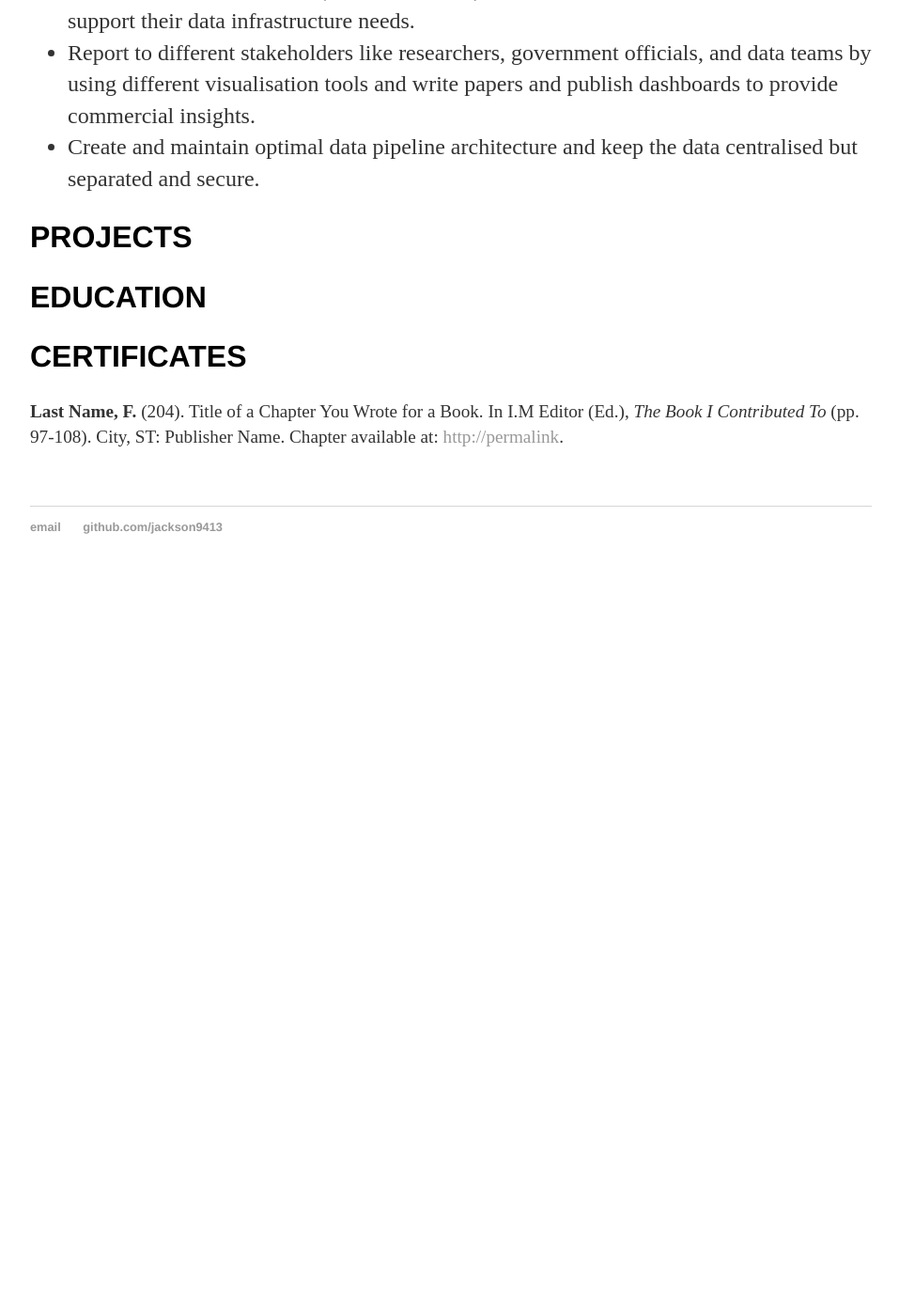
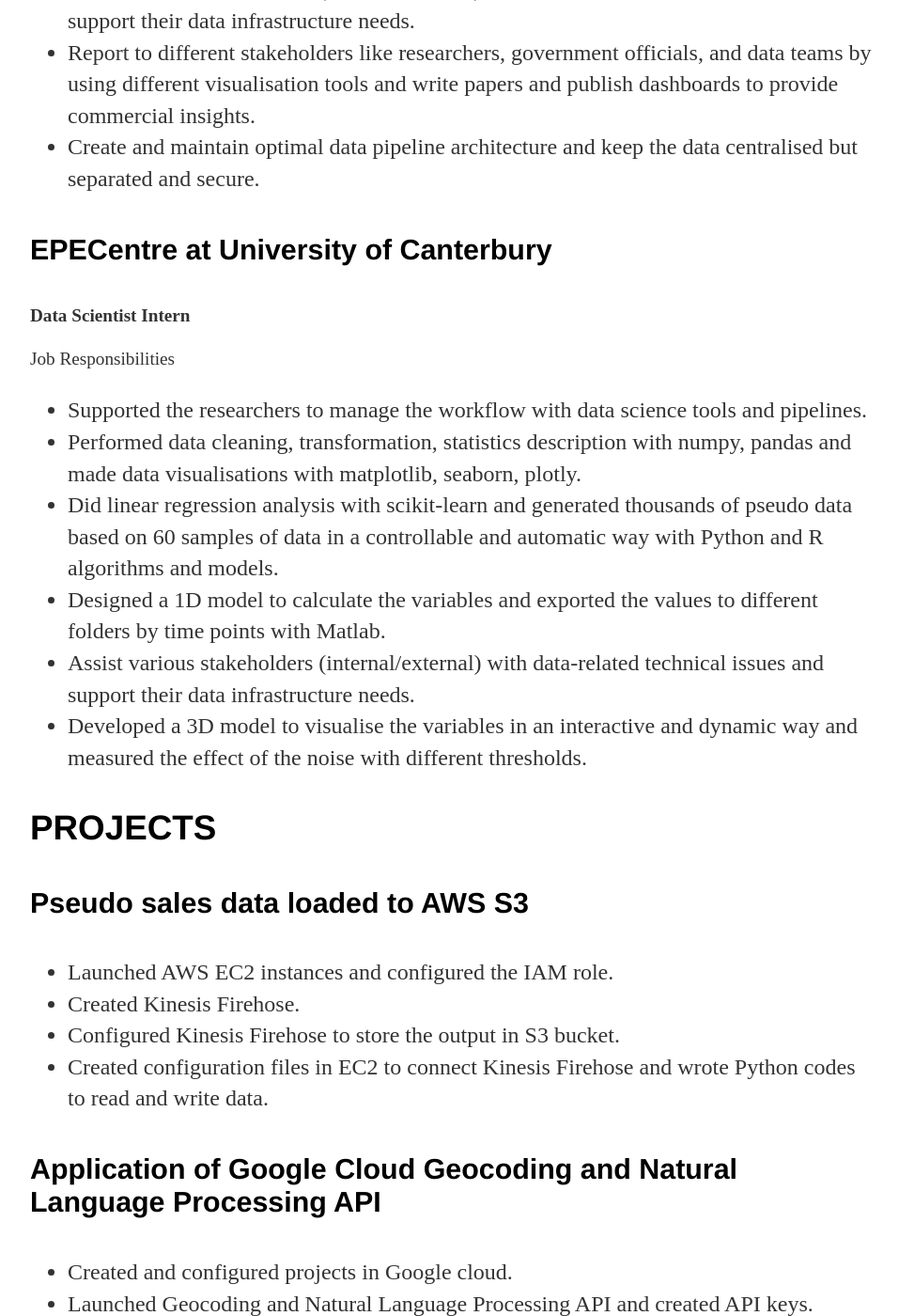
Before and after one commit to jackson9413/jackson9413.github.io, a Jekyll site: the page built from cv/index.html, in a window 1280 px wide and 1400 px high, scrolled down 1172 px. Shown: the whole window at 94% size, without its empty margins (160-1117 px from the left). Built offline with Jekyll 4.4.1, drawn with Linux system fonts in a browser that asks for light colours; before the commit the page ends 1802 px from its top, so only the background shows below that; some of the changed text lies outside the part shown.

Commit message:
Update index.html

```diff
--- a/cv/index.html
+++ b/cv/index.html
@@ -15,7 +15,9 @@
 					</address>
 
 					<h3>SKILLS</h3>
-					Power BI, SQL, Python, R, AWS<br>
+					<p>
+						<li>Power BI, SQL, Python, Java, R, AWS</li>
+					</p>
 					<h3>WORK EXPERIENCE</h3>
 					<h4 id="company-name">Health Quality And Safety Commission</h4>
 					<p id="job-title"><strong>Data Engineer</strong></p>
@@ -40,10 +42,67 @@
 							<li> Create and maintain optimal data pipeline architecture and keep the data centralised but separated and secure.</li>
 						</ul>
 					</p>
-					<h2>PROJECTS</h2>
-					<h2>EDUCATION</h2>
-					<h2>CERTIFICATES</h2>
-					<p><strong>Last Name, F.</strong> (204). Title of a Chapter You Wrote for a Book. In I.M Editor (Ed.), <em>The Book I Contributed To</em> (pp. 97-108). City, ST: Publisher Name. Chapter available at: <a href="#">http://permalink</a>.
-
-
+					<h4 id="company-name">EPECentre at University of Canterbury</h4>
+					<p id="job-title"><strong>Data Scientist Intern</strong></p>
+					<p id="job-responsibilities">Job Responsibilities</p>
+					<p>
+						<ul>
+							<li> Supported the researchers to manage the workflow with data science tools and pipelines. </li>
+							<li> Performed data cleaning, transformation, statistics description with numpy, pandas and made
+								data visualisations with matplotlib, seaborn, plotly. </li>
+							<li> Did linear regression analysis with scikit-learn and generated thousands of pseudo data based
+								on 60 samples of data in a controllable and automatic way with Python and R algorithms and models. </li>
+							<li> Designed a 1D model to calculate the variables and exported the values to different folders by time points
+								with Matlab. </li>
+							<li> Assist various stakeholders (internal/external) with data-related technical issues and support their
+								data infrastructure needs.</li>
+							<li> Developed a 3D model to visualise the variables in an interactive and dynamic way and measured the effect
+								of the noise with different thresholds. </li>
+						</ul>
+					</p>
+					<h3>PROJECTS</h3>
+					<h4 id="project-name">Pseudo sales data loaded to AWS S3</h4>
+					<ul>
+						<li>Launched AWS EC2 instances and configured the IAM role.</li>
+						<li>Created Kinesis Firehose.</li>
+						<li>Configured Kinesis Firehose to store the output in S3 bucket.</li>
+						<li>Created configuration files in EC2 to connect Kinesis Firehose and wrote Python codes to read and write data.</li>
+					</ul>
+					<h4 id="project-name">Application of Google Cloud Geocoding and Natural Language Processing API</h4>
+					<ul>
+						<li>Created and configured projects in Google cloud.</li>
+						<li>Launched Geocoding and Natural Language Processing API and created API keys.</li>
+						<li>Applied Python “FuzzyWuzzy” tool to do fuzzy string matching to compare the original mess addresses with the
+							output addresses from Geocoding API.</li>
+						<li>Used Natural Language Processing API to perform Syntax, Entity, and Sentiment analysis and developed Python codes
+							to run the processes in an automatic and scalable way. </li>
+					</ul>
+					<h4 id="project-name">PySpark Song Recommendations</h4>
+					<ul>
+						<li>Used PySpark functions and sql queries to load the dataset, clean the data and extract features.</li>
+						<li>Used logistic regression, linearSVC, GBTs to perform song multi-classification analysis</li>
+						<li>Applied ALS algorithm to learn the latent factors.</li>
+						<li>Measured the recommendation results with Precision@5, NDCG@10, and MAP.</li>
+					</ul>
+					<h3>EDUCATION</h3>
+					<h4 id="school-name">University of Canterbury</h4>
+					<p>Master of Applied Data Science, GPA 6.5/9</p>
+					<h4 id="school-name">Jilin University</h4>
+					<p>Bachelor of Science, GPA 3.6/4</p>
+					<h3>CERTIFICATES</h3>
+					<ul>
+						<li>IBM Applied AI with DeepLearning</li>
+						<li>IBM Advanced Machine Learning and Signal Processing</li>
+						<li>IBM Fundamentals of Scalable Data Science<li>
+						<li>AWS Fundamentals: Going Cloud-Native</li>
+					</ul>
+					<h3 id="organisation-name">ORGANIZATIONS</h3>
+					<p>IT Professionals NZ (02/2020 - Present)</p>
+					<h3>INTERESTS</h3>
+					<ul>
+						<li>Running</li>
+						<li>Guitar</li>
+						<li>Reading</li>
+						<li>Singing</li>
+					</ul>
 	</div>
```
